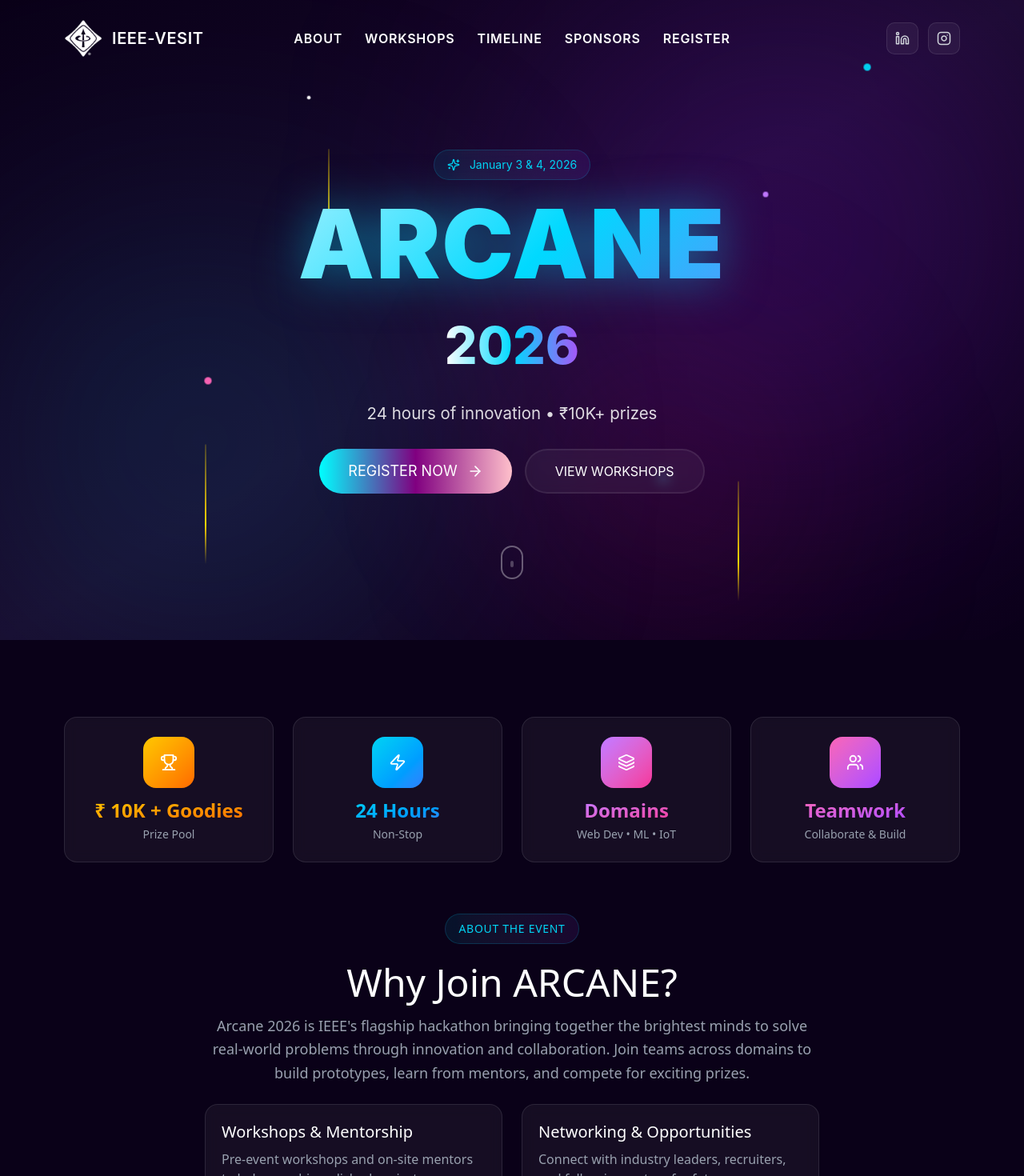
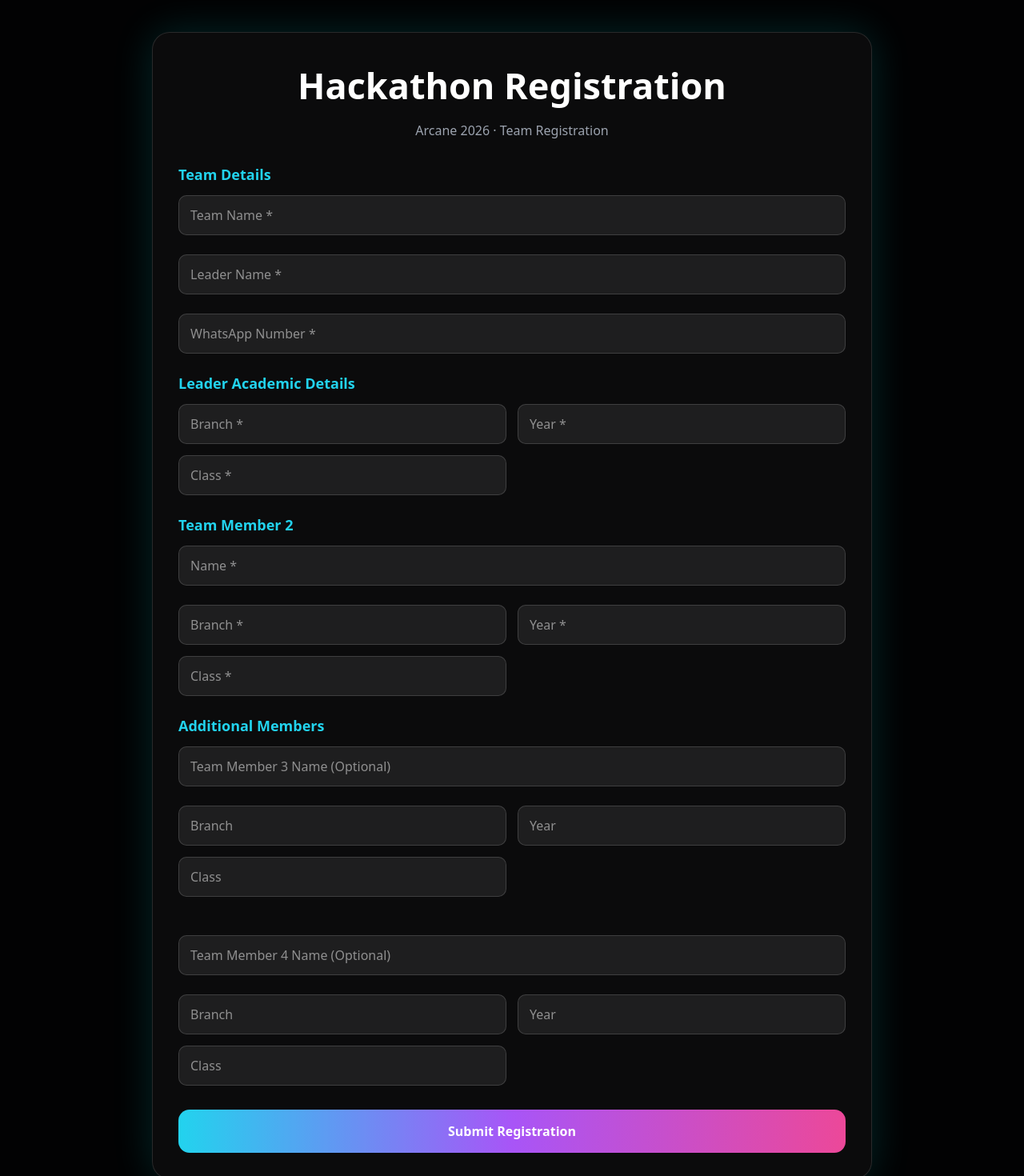
Before and after one commit to krishgit24/Hackathon_website, a React (Vite) app: page /register in a window 1280 px wide. Shown: the top 1470 px of the page at 80% size. Built offline with nearby package versions, Linux system fonts and the light colour scheme.

Commit message:
Form link added

```diff
--- a/package.json
+++ b/package.json
@@ -42,9 +42,10 @@
     "react-dom": "^18.3.1",
     "react-hook-form": "^7.55.0",
     "react-resizable-panels": "^2.1.7",
-    "react-router-dom": "^7.9.6",
+    "react-router-dom": "^7.11.0",
     "recharts": "^2.15.2",
     "sonner": "^2.0.3",
+    "tailwind": "^4.0.0",
     "tailwind-merge": "^1.14.0",
     "tailwindcss": "^4.1.17",
     "vaul": "^1.1.2"
--- a/src/App.tsx
+++ b/src/App.tsx
@@ -1,19 +1,18 @@
-import React from 'react';
-import { Hero } from './components/Hero';
-import { Workshops } from './components/Workshops';
-import { About } from './components/About';
-import { Timeline } from './components/Timeline';
-import { Sponsors } from './components/Sponsors';
-import { Registration } from './components/Registration';
-import Footer  from './components/Footer';
+import { BrowserRouter, Routes, Route } from "react-router-dom";
 
+import { Hero } from "./components/Hero";
+import { About } from "./components/About";
+import { Timeline } from "./components/Timeline";
+import { Sponsors } from "./components/Sponsors";
+import { Registration } from "./components/Registration";
+import Footer from "./components/Footer";
 
-const rupe = "₹"
-export default function App() {
+import RegisterForm from "./pages/RegisterForm";
+
+function HomePage() {
   return (
     <div className="min-h-screen bg-[#0a0118]">
       <Hero />
-      {/* <Workshops /> */}
       <About />
       <Timeline />
       <Sponsors />
@@ -22,3 +21,14 @@
     </div>
   );
 }
+
+export default function App() {
+  return (
+    <BrowserRouter>
+      <Routes>
+        <Route path="/" element={<HomePage />} />
+        <Route path="/register" element={<RegisterForm />} />
+      </Routes>
+    </BrowserRouter>
+  );
+}
--- a/src/components/Hero.tsx
+++ b/src/components/Hero.tsx
@@ -8,7 +8,6 @@
 
   const navItems = [
     { id: "about", label: "About" },
-    { id: "workshops", label: "Workshops" },
     { id: "timeline", label: "Timeline" },
     { id: "sponsors", label: "Sponsors" },
     { id: "register", label: "Register" },
@@ -63,10 +62,10 @@
           </button>
 
           <div className="socials hidden md:flex items-center gap-3">
-            <a href="https://www.instagram.com/ieee_vesit/" className="social-icon w-10 h-10 bg-white/5 backdrop-blur-sm border border-white/10 rounded-lg flex items-center justify-center hover:bg-white/10 hover:border-cyan-500/50 transition-all">
+            <a href="https://www.linkedin.com/company/ieeevesit/" className="social-icon w-10 h-10 bg-white/5 backdrop-blur-sm border border-white/10 rounded-lg flex items-center justify-center hover:bg-white/10 hover:border-cyan-500/50 transition-all">
               <Linkedin size={18} className="text-gray-300" />
             </a>
-            <a href="https://www.linkedin.com/company/ieeevesit/" className="social-icon w-10 h-10 bg-white/5 backdrop-blur-sm border border-white/10 rounded-lg flex items-center justify-center hover:bg-white/10 hover:border-cyan-500/50 transition-all">
+            <a href="https://www.instagram.com/ieee_vesit/" className="social-icon w-10 h-10 bg-white/5 backdrop-blur-sm border border-white/10 rounded-lg flex items-center justify-center hover:bg-white/10 hover:border-cyan-500/50 transition-all">
               <Instagram size={18} className="text-gray-300" />
             </a>
           </div>
@@ -125,12 +124,12 @@
                 </div>
               </a>
 
-              <a
+              {/* <a
                 href="#workshops"
                 className="cta-secondary px-10 py-5 bg-white/5 backdrop-blur-sm border-2 border-white/10 text-white rounded-full inline-flex items-center"
               >
-                VIEW WORKSHOPS
-              </a>
+                 VIEW WORKSHOPS
+              </a> */}
             </div>
           </div>
         </div>
--- a/src/components/Registration.tsx
+++ b/src/components/Registration.tsx
@@ -1,7 +1,33 @@
-import React, { useState } from 'react';
+import React, { useState, useEffect } from 'react';
 import { User, Mail, Phone, Users, GraduationCap, CheckCircle, ArrowRight } from 'lucide-react';
 
 export function Registration() {
+
+  /* ================= Countdown Logic ================= */
+  const targetDate = new Date("2026-01-03T00:00:00");
+
+  const calculateTimeLeft = () => {
+    const difference = targetDate - new Date();
+    if (difference <= 0) return null;
+
+    return {
+      days: Math.floor(difference / (1000 * 60 * 60 * 24)),
+      hours: Math.floor((difference / (1000 * 60 * 60)) % 24),
+      minutes: Math.floor((difference / (1000 * 60)) % 60),
+      seconds: Math.floor((difference / 1000) % 60),
+    };
+  };
+
+  const [timeLeft, setTimeLeft] = useState(calculateTimeLeft());
+
+  useEffect(() => {
+    const timer = setInterval(() => {
+      setTimeLeft(calculateTimeLeft());
+    }, 1000);
+    return () => clearInterval(timer);
+  }, []);
+  /* =================================================== */
+
   return (
     <section id="register" className="relative py-20 md:py-32 px-4 sm:px-6 lg:px-20">
       <div className="relative z-10 max-w-7xl mx-auto">
@@ -23,21 +49,45 @@
             <div className="absolute inset-0 bg-gradient-to-br from-cyan-500/5 via-purple-500/5 to-pink-500/5 rounded-2xl md:rounded-3xl" />
 
             <div className="relative text-center">
+
+              {/* ================= Timer INSIDE Form ================= */}
+              {timeLeft && (
+                <div className="mb-8 flex justify-center">
+                  <div className="bg-white/5 backdrop-blur-sm border border-white/10 rounded-xl px-6 py-4">
+                    <p className="text-gray-400 text-sm mb-3 tracking-wide">
+                      Event Starts In
+                    </p>
+
+                    <div className="flex gap-4 justify-center">
+                      {Object.entries(timeLeft).map(([label, value]) => (
+                        <div key={label}>
+                          <div className="text-2xl sm:text-3xl font-bold bg-gradient-to-r from-cyan-400 via-purple-400 to-pink-400 bg-clip-text text-transparent">
+                            {String(value).padStart(2, '0')}
+                          </div>
+                          <div className="text-gray-400 text-xs mt-1 uppercase tracking-wider">
+                            {label}
+                          </div>
+                        </div>
+                      ))}
+                    </div>
+                  </div>
+                </div>
+              )}
+              {/* ===================================================== */}
+
               <h3 className="text-2xl sm:text-3xl text-white mb-6 md:mb-8 font-semibold">
                 Registration Form
               </h3>
 
               <button
-                onClick={() => window.open("https://forms.gle/xBZrnd4jiGcBkKUU9", "_blank")}
-                className="group w-full sm:w-4/5 md:w-3/4 lg:w-2/3 xl:w-1/2 mx-auto block py-4 md:py-5 px-6 md:px-8 bg-gradient-to-r from-cyan-500 via-purple-500 to-pink-500 rounded-xl cursor-pointer hover:shadow-2xl hover:shadow-cyan-500/50 transition-all"
-              >
-                <div className="flex items-center justify-center space-x-3">
-                  <span className="text-white text-base md:text-lg font-medium">
-                    Open Google Form
-                  </span>
-                  <ArrowRight className="text-white group-hover:translate-x-1 transition-transform" size={20} />
-                </div>
-              </button>
+  onClick={() => window.location.href = "/register"}
+  className="group w-full sm:w-4/5 md:w-3/4 lg:w-2/3 xl:w-1/2 mx-auto block py-4 md:py-5 px-6 md:px-8 bg-gradient-to-r from-cyan-500 via-purple-500 to-pink-500 rounded-xl cursor-pointer hover:shadow-2xl hover:shadow-cyan-500/50 transition-all"
+>
+  <span className="text-white text-base md:text-lg font-medium">
+    Proceed to Registration
+  </span>
+</button>
+
 
               <p className="text-center text-gray-400 text-sm md:text-base mt-4 px-4">
                 Registration deadline: <span className="text-cyan-400 font-semibold">January 1st, 2026</span>
--- /dev/null
+++ b/src/pages/RegisterForm.jsx
@@ -0,0 +1,323 @@
+import React, { useState } from "react";
+
+export default function RegisterForm() {
+  const [loading, setLoading] = useState(false);
+  const [success, setSuccess] = useState(false);
+
+ const [form, setForm] = useState({
+  teamName: "",
+  leaderName: "",
+  leaderBranch: "",
+  leaderYear: "",
+  leaderClass: "",
+  leaderWhatsapp: "",
+
+  member2Name: "",
+  member2Branch: "",
+  member2Year: "",
+  member2Class: "",
+
+  member3Name: "",
+  member3Branch: "",
+  member3Year: "",
+  member3Class: "",
+
+  member4Name: "",
+  member4Branch: "",
+  member4Year: "",
+  member4Class: "",
+});
+
+
+  const SCRIPT_URL = "https://script.google.com/macros/s/AKfycbwjguY3BzzMfsbkgDGGDiN4sQPrdjtj4ESni1NcxMgvfzpm5IxfGjsnneZcdKB3D_sBrQ/exec";
+
+  const handleChange = (e) => {
+    setForm({ ...form, [e.target.name]: e.target.value });
+  };
+
+  const handleSubmit = async (e) => {
+    e.preventDefault();
+    setLoading(true);
+
+   try {
+  await fetch(SCRIPT_URL, {
+    method: "POST",
+    mode: "no-cors",
+    headers: { "Content-Type": "application/json" },
+    body: JSON.stringify(form),
+  });
+
+  setSuccess(true); // assume success if no error
+} catch (err) {
+  alert("Submission failed. Please try again.");
+}
+
+
+    setLoading(false);
+  };
+
+  const styles = {
+    page: {
+      minHeight: "100vh",
+      backgroundColor: "#020203ff",
+      display: "flex",
+      justifyContent: "center",
+      alignItems: "center",
+      padding: "40px 16px",
+    },
+    card: {
+      width: "100%",
+      maxWidth: "900px",
+      background: "rgba(199, 199, 199, 0.05)",
+      border: "1px solid rgba(255,255,255,0.12)",
+      borderRadius: "22px",
+      padding: "32px",
+      boxShadow: "0 0 50px rgba(0,255,255,0.15)",
+    },
+    title: {
+      color: "#fff",
+      fontSize: "45px",
+      fontWeight: "900",
+      textAlign: "center",
+      marginBottom: "10px",
+    },
+    subtitle: {
+      color: "#9ca3af",
+      textAlign: "center",
+      marginBottom: "30px",
+    },
+    sectionTitle: {
+      color: "#22d3ee",
+      fontSize: "18px",
+      margin: "24px 0 12px",
+      fontWeight: "600",
+    },
+    grid2: {
+      display: "grid",
+      gridTemplateColumns: "1fr 1fr",
+      gap: "14px",
+    },
+    input: {
+      width: "100%",
+      padding: "12px 14px",
+      borderRadius: "10px",
+      border: "1px solid rgba(255,255,255,0.15)",
+      backgroundColor: "rgba(255,255,255,0.08)",
+      color: "#fff",
+      outline: "none",
+    },
+    button: {
+      width: "100%",
+      padding: "15px",
+      fontSize: "16px",
+      fontWeight: "600",
+      borderRadius: "14px",
+      border: "none",
+      cursor: "pointer",
+      background:
+        "linear-gradient(90deg, #22d3ee, #a855f7, #ec4899)",
+      color: "#fff",
+      marginTop: "30px",
+    },
+    success: {
+      textAlign: "center",
+      color: "#fff",
+    },
+    check: {
+      fontSize: "70px",
+      color: "#22d3ee",
+      marginBottom: "16px",
+    },
+  };
+
+  if (success) {
+    return (
+      <div style={styles.page}>
+        <div style={styles.card}>
+          <div style={styles.success}>
+            <div style={styles.check}>✓</div>
+            <h1 style={styles.title}>Registration Successful</h1>
+            <p style={styles.subtitle}>
+              Your team has been registered for Arcane 2026.
+            </p>
+            <p style={{ color: "#9ca3af" }}>
+              Further details will be shared via WhatsApp.
+            </p>
+          </div>
+        </div>
+      </div>
+    );
+  }
+
+  return (
+    <div style={styles.page}>
+      <form style={styles.card} onSubmit={handleSubmit}>
+        <h1 style={styles.title}>Hackathon Registration</h1>
+        <p style={styles.subtitle}>Arcane 2026 · Team Registration</p>
+
+        <div style={styles.sectionTitle}>Team Details</div>
+       <input
+  style={styles.input}
+  name="teamName"
+  placeholder="Team Name *"
+  required
+  onChange={handleChange}
+/>
+<br /><br />
+
+<input
+  style={styles.input}
+  name="leaderName"
+  placeholder="Leader Name *"
+  required
+  onChange={handleChange}
+/>
+<br /><br />
+
+<input
+  style={styles.input}
+  name="leaderWhatsapp"
+  placeholder="WhatsApp Number *"
+  value={form.leaderWhatsapp}
+  onChange={(e) => {
+    let val = e.target.value.replace(/\D/g, "");
+    if (val.length <= 10) {
+      setForm({ ...form, leaderWhatsapp: val });
+    }
+  }}
+  inputMode="numeric"
+  maxLength={10}
+  required
+/>
+
+<div style={styles.sectionTitle}>Leader Academic Details</div>
+<div style={styles.grid2}>
+  <input
+    style={styles.input}
+    name="leaderBranch"
+    placeholder="Branch *"
+    required
+    onChange={handleChange}
+  />
+  <input
+    style={styles.input}
+    name="leaderYear"
+    placeholder="Year *"
+    required
+    onChange={handleChange}
+  />
+  <input
+    style={styles.input}
+    name="leaderClass"
+    placeholder="Class *"
+    required
+    onChange={handleChange}
+  />
+</div>
+
+<div style={styles.sectionTitle}>Team Member 2</div>
+<input
+  style={styles.input}
+  name="member2Name"
+  placeholder="Name *"
+  required
+  onChange={handleChange}
+/>
+<br /><br />
+
+<div style={styles.grid2}>
+  <input
+    style={styles.input}
+    name="member2Branch"
+    placeholder="Branch *"
+    required
+    onChange={handleChange}
+  />
+  <input
+    style={styles.input}
+    name="member2Year"
+    placeholder="Year *"
+    required
+    onChange={handleChange}
+  />
+  <input
+    style={styles.input}
+    name="member2Class"
+    placeholder="Class *"
+    required
+    onChange={handleChange}
+  />
+</div>
+
+
+      <div style={styles.sectionTitle}>Additional Members</div>
+
+{/* Team Member 3 */}
+<input
+  style={styles.input}
+  name="member3Name"
+  placeholder="Team Member 3 Name (Optional)"
+  onChange={handleChange}
+/>
+<br /><br />
+
+<div style={styles.grid2}>
+  <input
+    style={styles.input}
+    name="member3Branch"
+    placeholder="Branch"
+    onChange={handleChange}
+  />
+  <input
+    style={styles.input}
+    name="member3Year"
+    placeholder="Year"
+    onChange={handleChange}
+  />
+  <input
+    style={styles.input}
+    name="member3Class"
+    placeholder="Class"
+    onChange={handleChange}
+  />
+</div>
+
+<br /><br />
+
+{/* Team Member 4 */}
+<input
+  style={styles.input}
+  name="member4Name"
+  placeholder="Team Member 4 Name (Optional)"
+  onChange={handleChange}
+/>
+<br /><br />
+
+<div style={styles.grid2}>
+  <input
+    style={styles.input}
+    name="member4Branch"
+    placeholder="Branch"
+    onChange={handleChange}
+  />
+  <input
+    style={styles.input}
+    name="member4Year"
+    placeholder="Year"
+    onChange={handleChange}
+  />
+  <input
+    style={styles.input}
+    name="member4Class"
+    placeholder="Class"
+    onChange={handleChange}
+  />
+</div>
+
+        <button style={styles.button} disabled={loading}>
+          {loading ? "Submitting..." : "Submit Registration"}
+        </button>
+      </form>
+    </div>
+  );
+}
```
Also changed, not shown: 1 other file (tests, documents, lock files or other folders).
